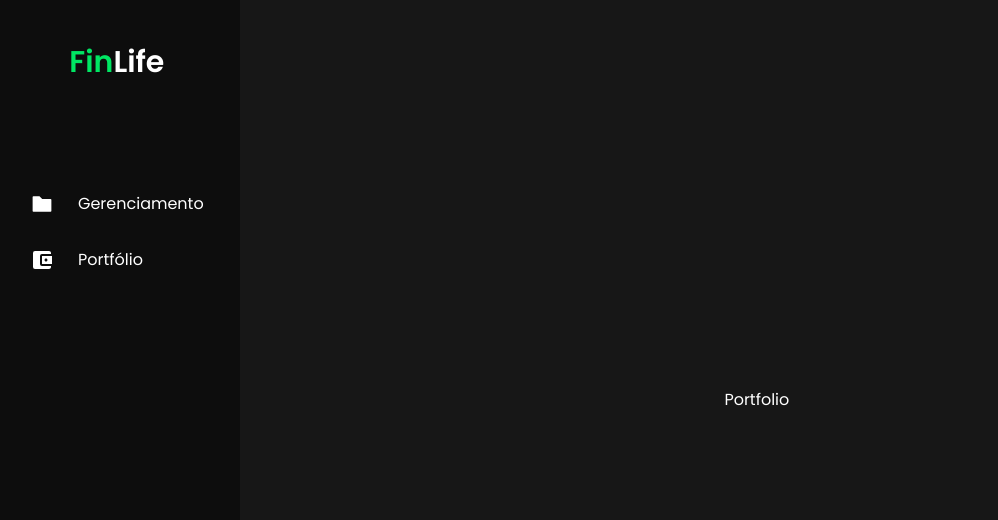
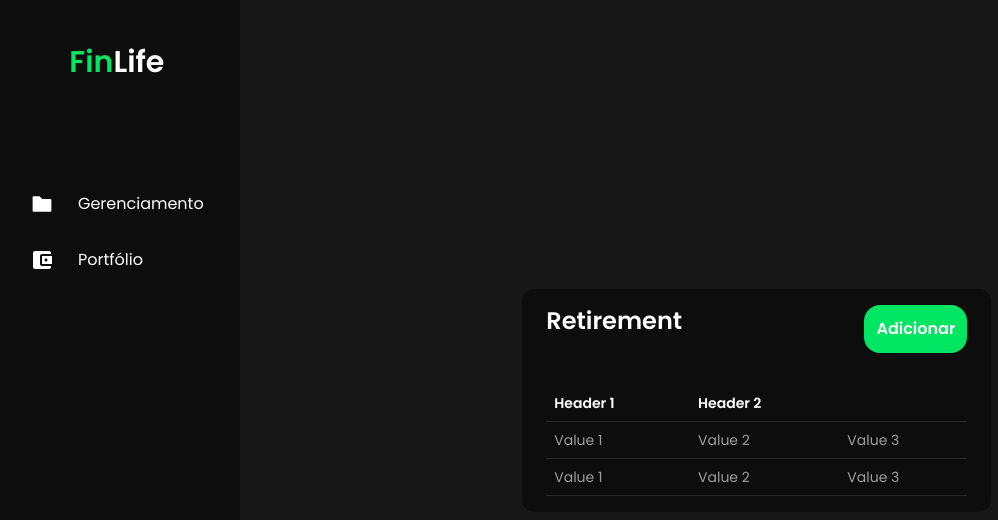
Before and after one commit to cesarjnr/fin-life, a Next.js app in the folder fin-life-web/: page /portfolio in a window 1280 px wide. Shown: the top 520 px of the page, without its empty margins (6-1004 px from the left). Built offline with nearby package versions, Linux system fonts and the light colour scheme.

Commit message:
Create table component

```diff
--- a/fin-life-web/src/app/(portal)/portfolio/page.tsx
+++ b/fin-life-web/src/app/(portal)/portfolio/page.tsx
@@ -1,5 +1,19 @@
+import Table from '../../_components/table';
+
 export default function Portfolio() {
+  const headers = ['Header 1', 'Header 2', ''];
+  const data = [
+    {
+      id: 1,
+      values: ['Value 1', 'Value 2', 'Value 3']
+    },
+    {
+      id: 2,
+      values: ['Value 1', 'Value 2', 'Value 3']
+    }
+  ];
+
   return (
-    <h1>Portfolio</h1>
+    <Table title="Retirement" headers={headers} rowsData={data} />
   );
 }
--- /dev/null
+++ b/fin-life-web/src/app/_components/table.tsx
@@ -0,0 +1,54 @@
+import Button from './button';
+
+export interface TableProps {
+  headers: string[];
+  rowsData: {
+    id: number;
+    values: (string | number)[];
+  }[];
+  title: string;
+}
+
+export default function Table({
+  headers,
+  rowsData,
+  title
+}: TableProps) {
+  return (
+    <div className="w-3/6 py-4 px-6 bg-black-800 rounded-xl flex flex-col gap-8">
+      <div className="flex justify-between">
+        <h2 className="text-2xl font-semibold">{title}</h2>
+        <Button label="Adicionar" variant="primary" />
+      </div>
+      <table className="table-auto">
+        <thead>
+          <tr className="border-b border-white/[.1] text-sm text-left">
+            {headers.map((header) => (
+              <th
+                key={header}
+                className="p-2 "
+              >{header}</th>
+            ))}
+          </tr>
+        </thead>
+        <tbody>
+          {rowsData.map((rowData) => (
+            <tr
+              key={rowData.id}
+              className="border-b border-white/[.1] text-sm text-white/[.6]"
+            >
+              {rowData.values.map((value) => (
+                <td
+                  key={`${rowData.id}-${value}`}
+                  className="p-2"
+                >
+                  {value}
+                </td>
+              ))}
+            </tr>
+          ))}
+        </tbody>
+      </table>
+    </div>
+  );
+}
```
